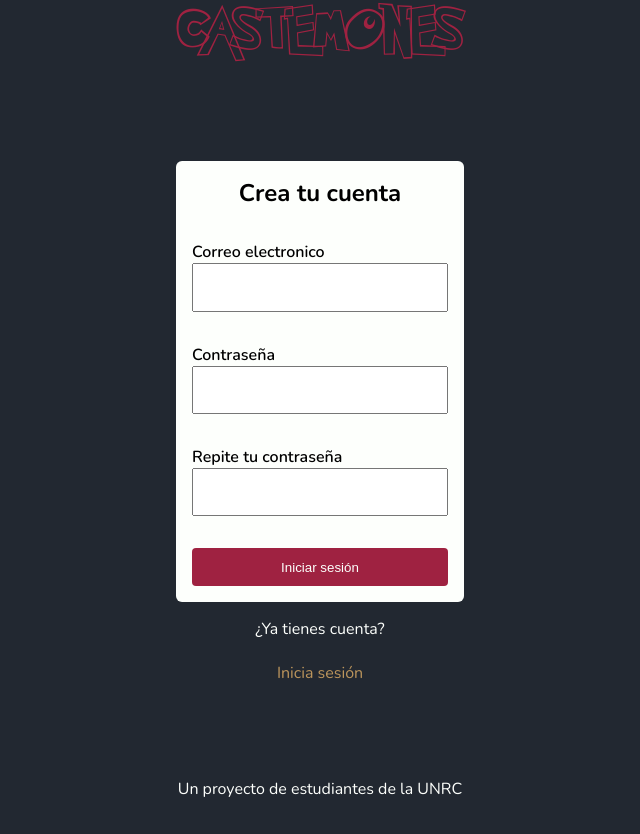
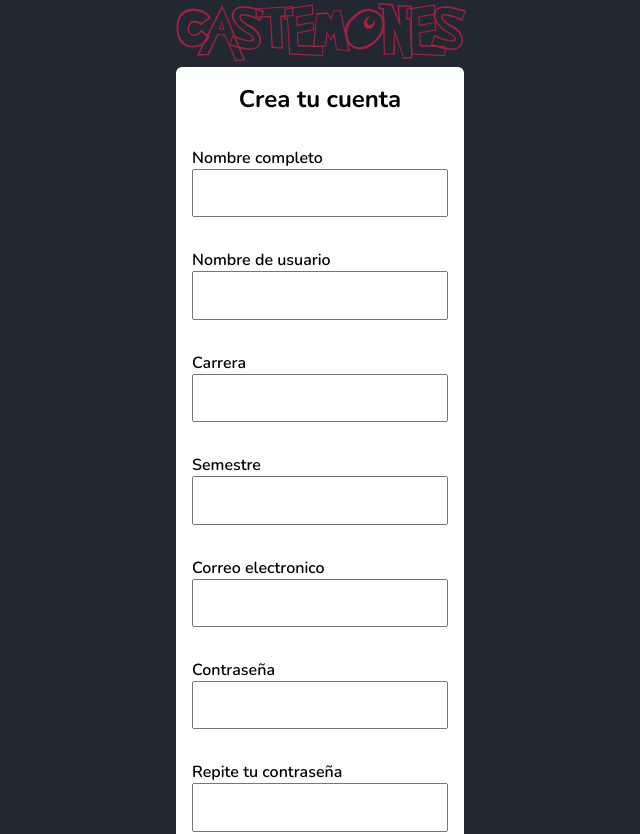
Before and after one commit to wikirp/comunidad_unrc, a Next.js app: page /singup in a window 1280 px wide. Shown: the top 834 px of the page, without its empty margins (320-960 px from the left). Before the commit the page ends 800 px from the top, so only its background shows below. Built offline with nearby package versions, Linux system fonts and the light colour scheme; no server answers.

Commit message:
Incrementado signup

```diff
--- a/app/singup/page.js
+++ b/app/singup/page.js
@@ -17,6 +17,10 @@ const page = () => {
   const { user, loading: authLoading } = useAuth();
 
   const [correo, setCorreo] = useState("");
+  const [nombre, setNombre] = useState("");
+  const [usrname, setUsrname] = useState("");
+  const [semestre, setSemestre] = useState("");
+  const [carrera, setCarrera] = useState("");
   const [passwd, setPasswd] = useState("");
   const [error, setError] = useState("");
   const [loading, setloading] = useState(false);
@@ -59,6 +63,46 @@ const page = () => {
       <div>
         <form className={styles.formulario}>
           <h2>Crea tu cuenta</h2>
+          <div className={styles.field}>
+            <label htmlFor="nombre">Nombre completo</label>
+            <input
+              id="nombre"
+              type="text"
+              value={nombre}
+              onChange={(e) => setNombre(e.target.value)}
+              required
+            ></input>
+          </div>
+          <div className={styles.field}>
+            <label htmlFor="usrname">Nombre de usuario</label>
+            <input
+              id="usrname"
+              type="text"
+              value={usrname}
+              onChange={(e) => setUsrname(e.target.value)}
+              required
+            ></input>
+          </div>
+          <div className={styles.field}>
+            <label htmlFor="carrera">Carrera</label>
+            <input
+              id="carrera"
+              type="text"
+              value={carrera}
+              onChange={(e) => setCarrera(e.target.value)}
+              required
+            ></input>
+          </div>
+          <div className={styles.field}>
+            <label htmlFor="semestre">Semestre</label>
+            <input
+              id="semestre"
+              type="text"
+              value={semestre}
+              onChange={(e) => setSemestre(e.target.value)}
+              required
+            ></input>
+          </div>
           <div className={styles.field}>
             <label htmlFor="correo">Correo electronico</label>
             <input
--- a/configs/firebaseConf.js
+++ b/configs/firebaseConf.js
@@ -24,7 +24,6 @@ let app = getApps().length === 0 ? initializeApp(firebaseConfig) : getApps()[0];
 const auth = getAuth(app);
 const googleProvider = new GoogleAuthProvider();
 
-const githubProvider = new GithubAuthProvider();
-const facebookProvider = new FacebookAuthProvider();
+
 
 export { auth, googleProvider };
```
Also changed, not shown: app/inicio/page.js (added, +7 -0 lines).
